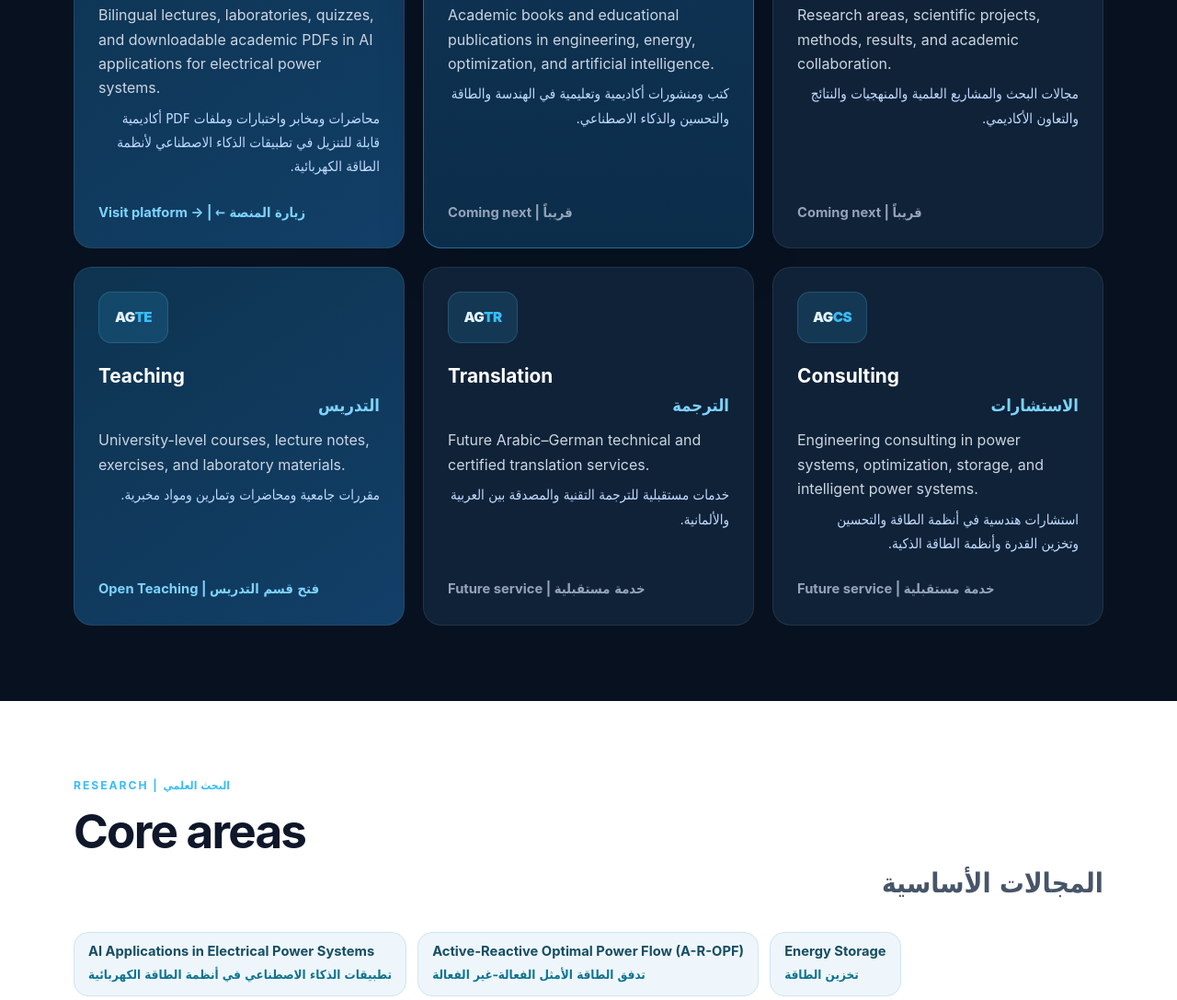
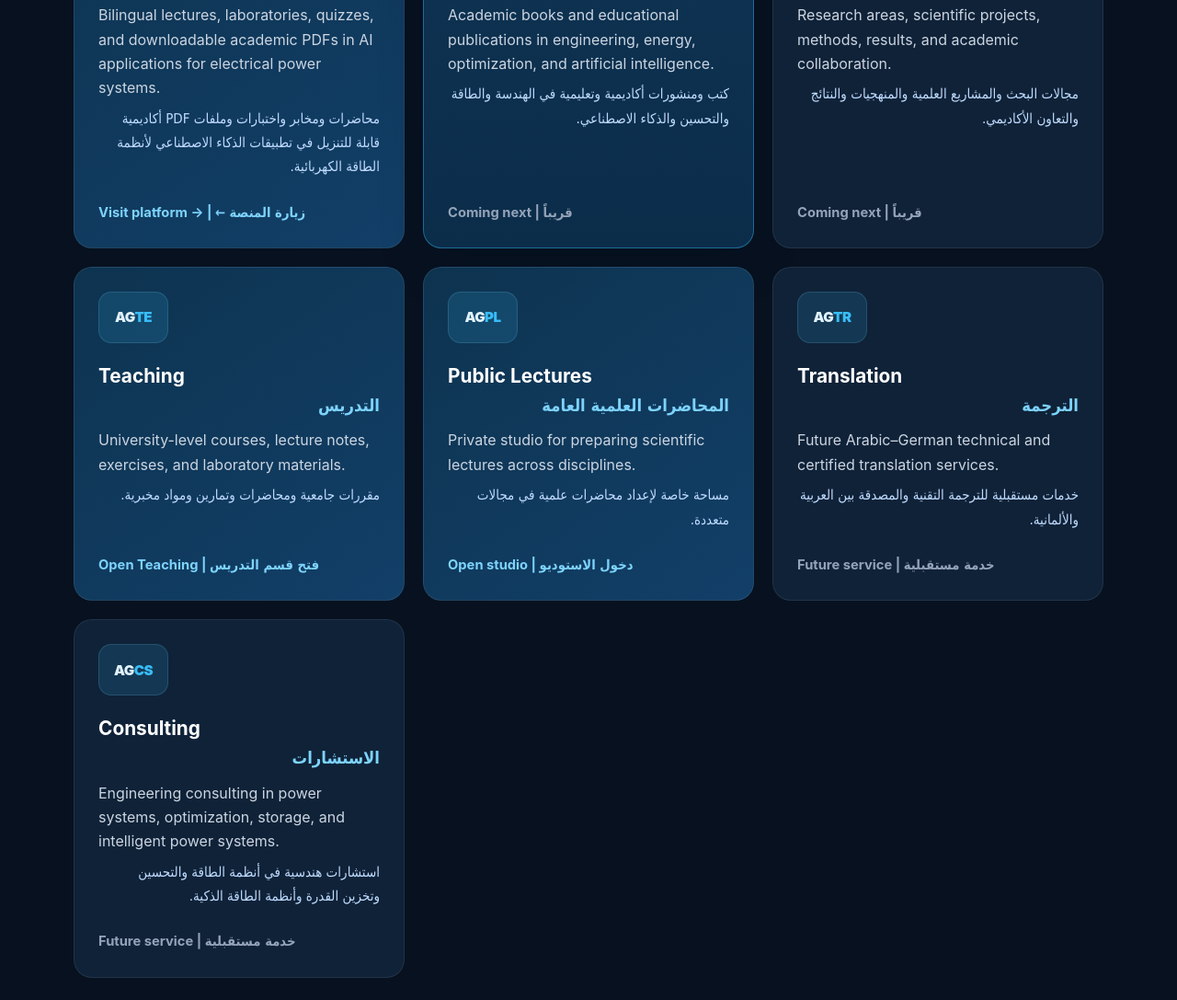
Before and after one commit to aoussgabash/homepage, a plain HTML site: page index.html in a window 1280 px wide. Shown: the part 5944-7031 px from the top of the page at 92% size. Drawn offline with Linux system fonts and the light colour scheme.

Commit message:
Separate student courses and the private public lecture studio

```diff
--- a/index.html
+++ b/index.html
@@ -508,12 +508,19 @@ bdi{unicode-bidi:isolate;letter-spacing:normal;text-transform:none}
             <span class="status">Coming next | <span lang="ar" dir="rtl">قريباً</span></span>
           </article>
 
-          <a class="project-card featured" href="https://teaching.aoussgabash.com/#public-lectures">
+          <a class="project-card featured" href="https://teaching.aoussgabash.com/">
             <span class="project-icon"><span class="project-code"><span class="ag">AG</span><span class="suffix">TE</span></span></span>
             <h3>Teaching<span class="card-ar" lang="ar" dir="rtl">التدريس</span></h3>
             <p>University-level courses, lecture notes, exercises, and laboratory materials.</p>
             <p class="ar-copy" lang="ar" dir="rtl">مقررات جامعية ومحاضرات وتمارين ومواد مخبرية.</p>
             <span class="card-link">Open Teaching | <span lang="ar" dir="rtl">فتح قسم التدريس</span></span>
+          </a>
+          <a class="project-card featured" href="https://ag-lecture-studio.aouss-gabash.chatgpt.site">
+            <span class="project-icon"><span class="project-code"><span class="ag">AG</span><span class="suffix">PL</span></span></span>
+            <h3>Public Lectures<span class="card-ar" lang="ar" dir="rtl">المحاضرات العلمية العامة</span></h3>
+            <p>Private studio for preparing scientific lectures across disciplines.</p>
+            <p class="ar-copy" lang="ar" dir="rtl">مساحة خاصة لإعداد محاضرات علمية في مجالات متعددة.</p>
+            <span class="card-link">Open studio | <span lang="ar" dir="rtl">دخول الاستوديو</span></span>
           </a>
 
           <article class="project-card">
```
